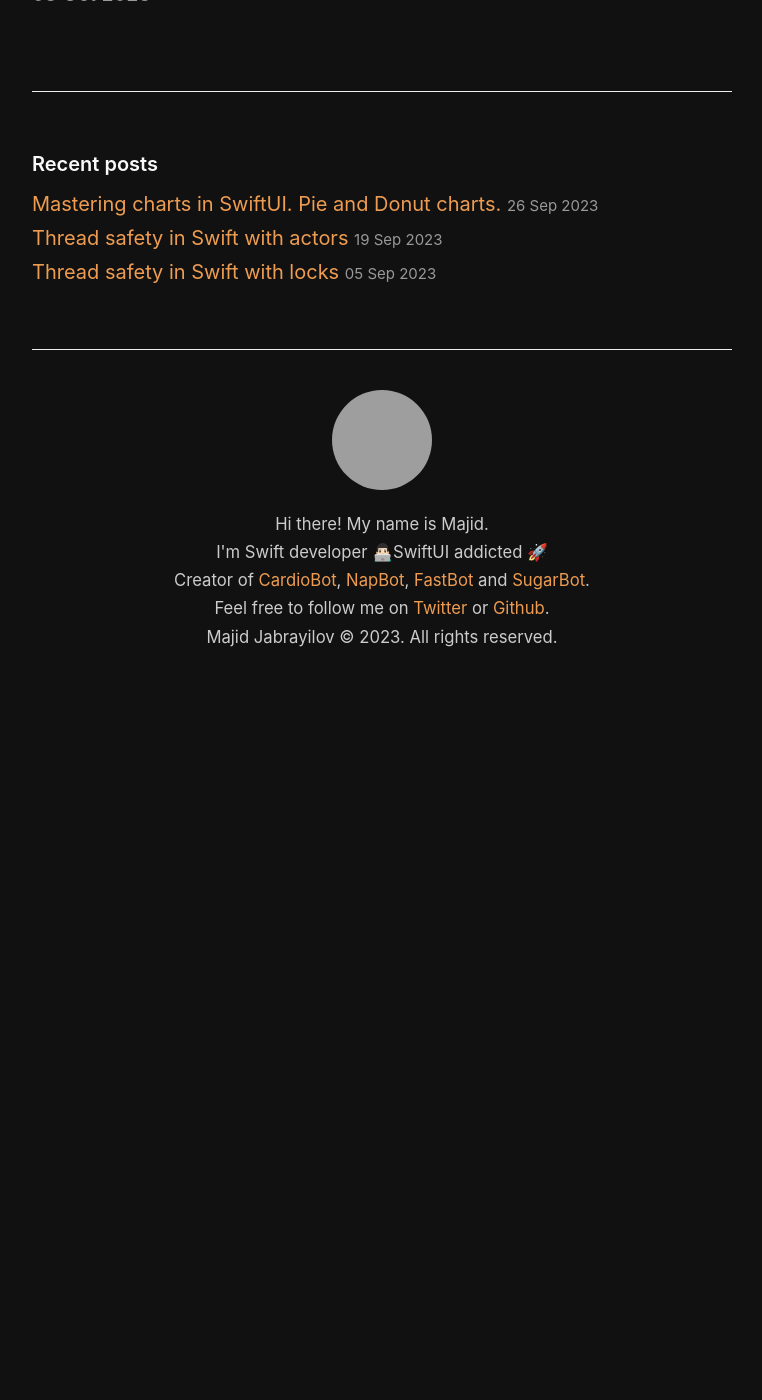
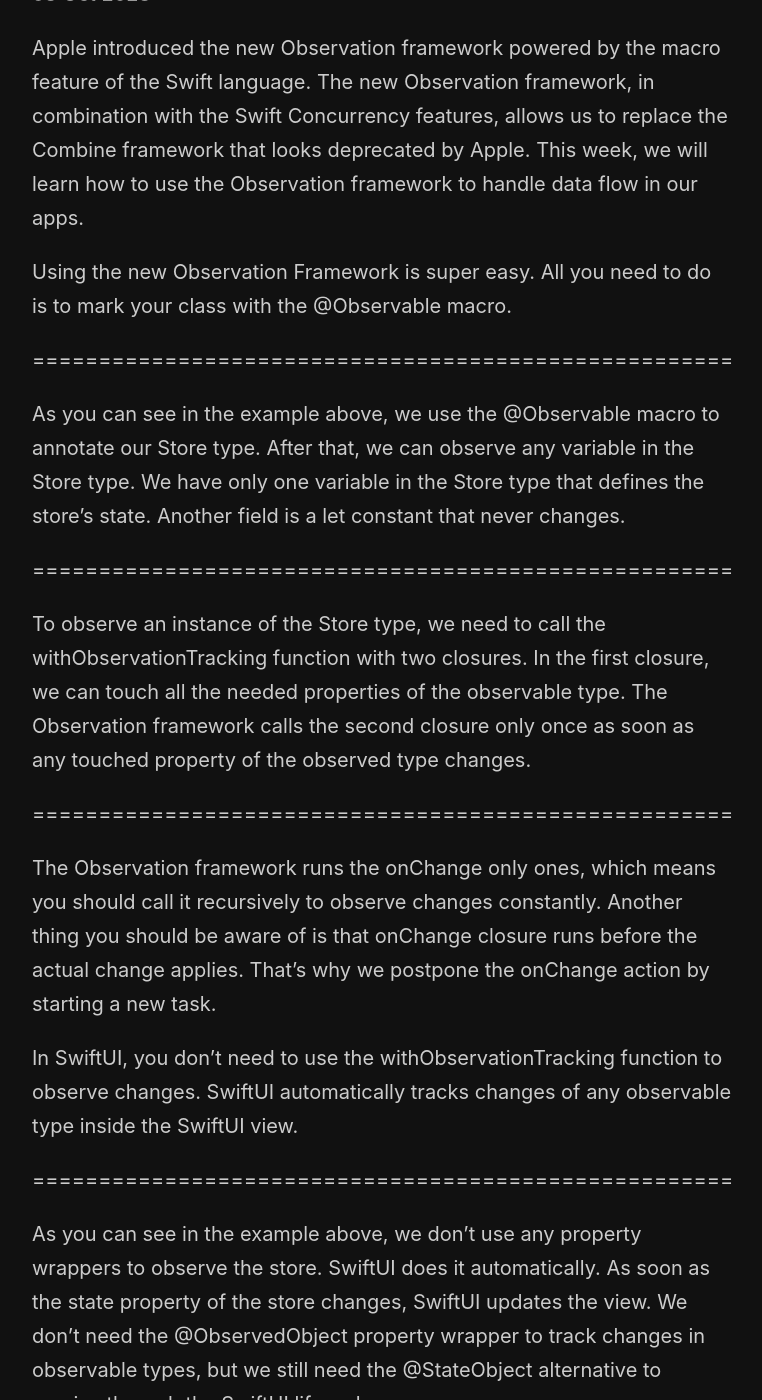
Before and after one commit to mecid/mecid.github.io, a Jekyll site: the page built from _posts/2023-10-03-mastering-observable-framework-in-swift.md, in a window 1280 px wide and 1400 px high, scrolled down 245 px, cut to the strip 0-1400 px from the top of the window. Shown: the whole strip, without its empty margins (258-1020 px from the left). Built offline with Jekyll 4.4.1, drawn with Linux system fonts in a browser that asks for light colours; before the commit the page ends 936 px from its top, so only the background shows below that; some of the changed text lies outside the part shown; grey boxes are pictures that could not be loaded.

Commit message:
observation post content added

```diff
--- a/_posts/2023-10-03-mastering-observable-framework-in-swift.md
+++ b/_posts/2023-10-03-mastering-observable-framework-in-swift.md
@@ -2,3 +2,39 @@
 title: Mastering Observation framework in Swift
 layout: post
 ---
+
+Apple introduced the new Observation framework powered by the macro feature of the Swift language. The new Observation framework, in combination with the Swift Concurrency features, allows us to replace the Combine framework that looks deprecated by Apple. This week, we will learn how to use the Observation framework to handle data flow in our apps.
+
+Using the new Observation Framework is super easy. All you need to do is to mark your class with the @Observable macro.
+
+=====================================================
+
+As you can see in the example above, we use the @Observable macro to annotate our Store type. After that, we can observe any variable in the Store type. We have only one variable in the Store type that defines the store's state. Another field is a let constant that never changes.
+
+=====================================================
+
+To observe an instance of the Store type, we need to call the withObservationTracking function with two closures. In the first closure, we can touch all the needed properties of the observable type. The Observation framework calls the second closure only once as soon as any touched property of the observed type changes.
+
+=====================================================
+
+The Observation framework runs the onChange only ones, which means you should call it recursively to observe changes constantly. Another thing you should be aware of is that onChange closure runs before the actual change applies. That's why we postpone the onChange action by starting a new task.
+
+In SwiftUI, you don't need to use the withObservationTracking function to observe changes. SwiftUI automatically tracks changes of any observable type inside the SwiftUI view.
+
+=====================================================
+
+As you can see in the example above, we don't use any property wrappers to observe the store. SwiftUI does it automatically. As soon as the state property of the store changes, SwiftUI updates the view. We don't need the @ObservedObject property wrapper to track changes in observable types, but we still need the @StateObject alternative to survive through the SwiftUI lifecycle.
+
+Apple simplifies the set of property wrappers we should use with the new Observation framework. Instead of the @StateObject property wrapper, we can use @State now. @State property wrapper works for simple value types and any observable types now.
+
+=====================================================
+
+The same approach goes to the environment feature of the SwiftUI framework. There is no need for the @EnvironmentObject property wrapper now. You can now use the @Environment property wrapper and the environment view modifier with observable types.
+
+=====================================================
+
+The last thing you may wonder is how to derive a binding from an observable type. SwiftUI introduces a @Bindable property wrapper for this case that works only with observable types.
+
+=====================================================
+
+You can use the @Bindanble property wrapper to create bindings from the properties of any observable type easily. Sometimes, you may need to inline @Bindable inside the view body to create bindings.
```
